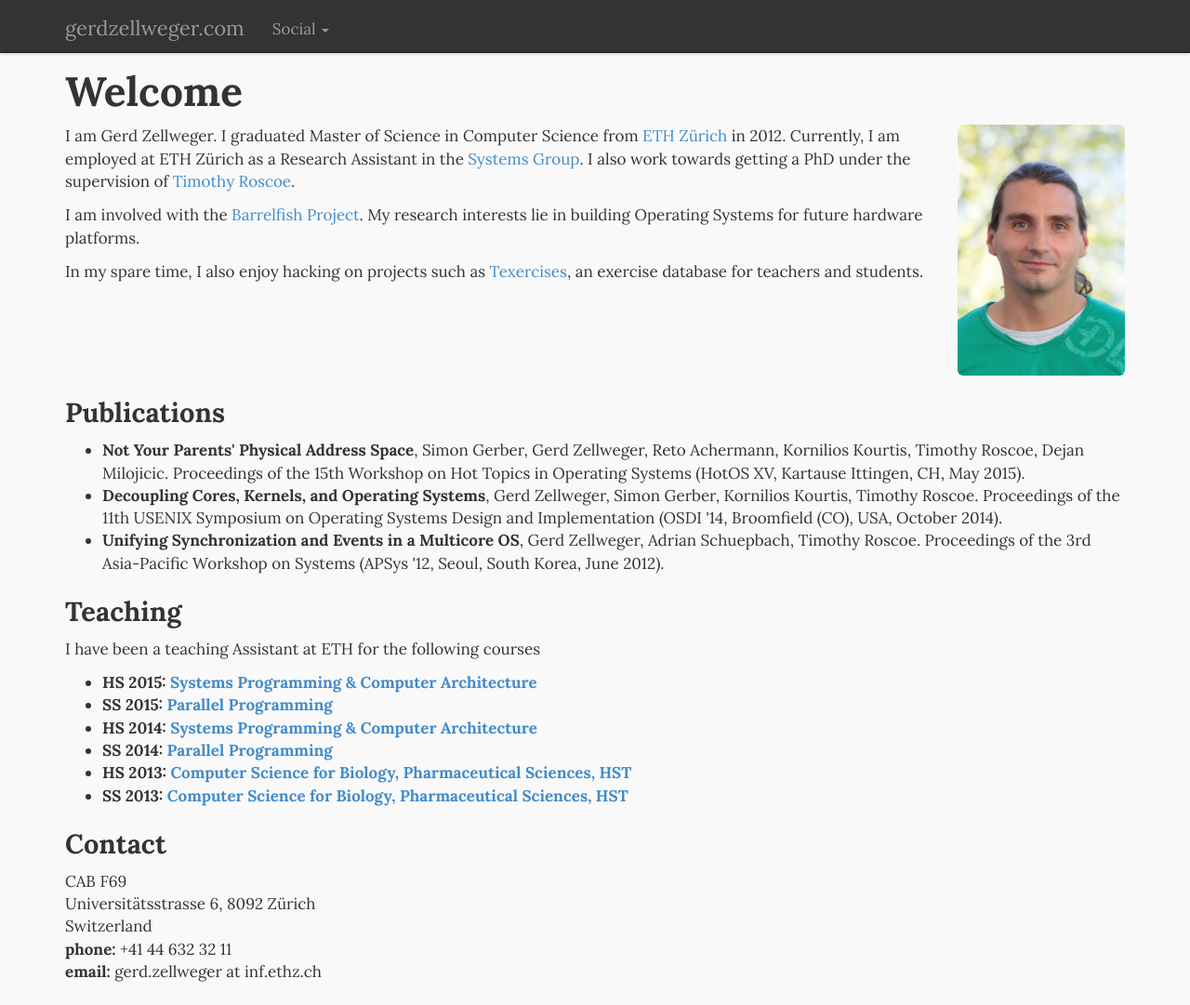
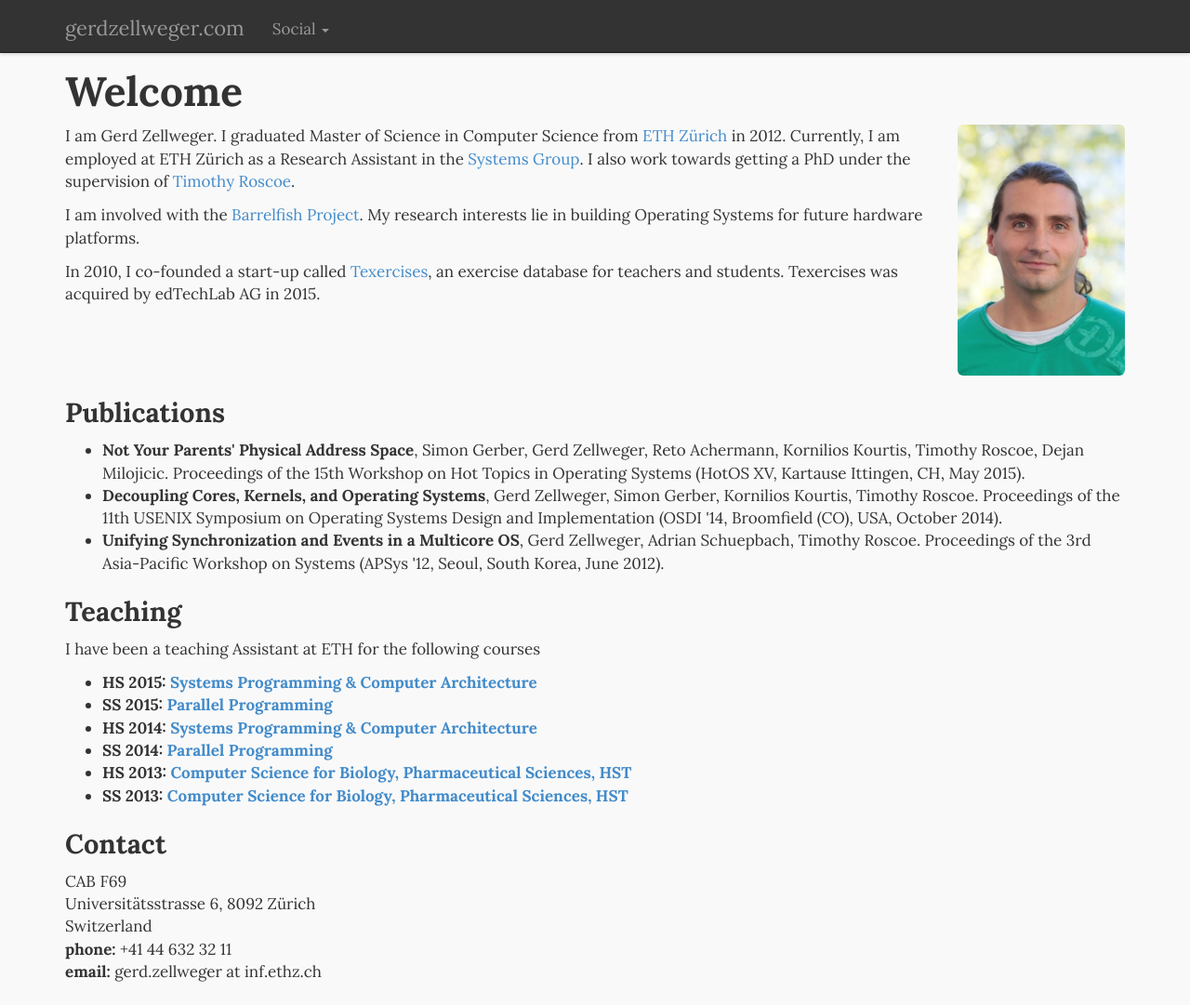
Before and after one commit to gz/website, a Jekyll site: the page built from index.html, in a window 1280 px wide and 1081 px high. Shown: the whole window at 93% size. Built offline with Jekyll 4.4.1, drawn with Linux system fonts in a browser that asks for light colours; Markdown is read by kramdown in place of the engine named in the settings.

Commit message:
Update texercises.

```diff
--- a/index.html
+++ b/index.html
@@ -20,7 +20,7 @@ title: Gerd Zellweger
     </div>
     <p>I am Gerd Zellweger. I graduated Master of Science in Computer Science from <a href="http://www.ethz.ch/">ETH Zürich</a> in 2012. Currently, I am employed at ETH Zürich as a Research Assistant in the <a href="http://www.systems.ethz.ch/">Systems Group</a>. I also work towards getting a PhD under the supervision of <a href="http://people.inf.ethz.ch/troscoe/">Timothy Roscoe</a>.</p>
     <p>I am involved with the <a href="http://barrelfish.org">Barrelfish Project</a>. My research interests lie in building Operating Systems for future hardware platforms.</p>
-    <p>In my spare time, I also enjoy hacking on projects such as <a href="http://texercises.com">Texercises</a>, an exercise database for teachers and students.</p>
+    <p>In 2010, I co-founded a start-up called <a href="http://texercises.com">Texercises</a>, an exercise database for teachers and students. Texercises was acquired by edTechLab AG in 2015.</p>
 </div>
 
 <h3>Publications</h3>
```
